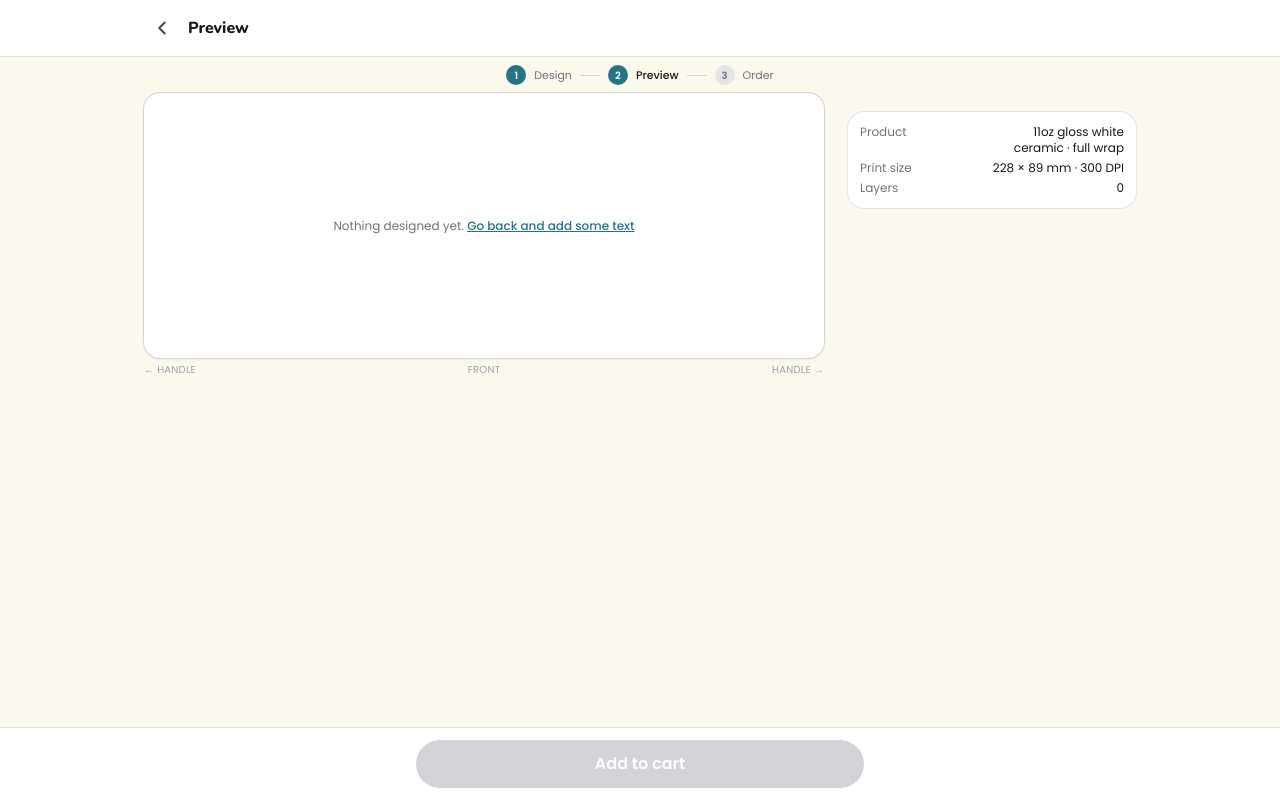
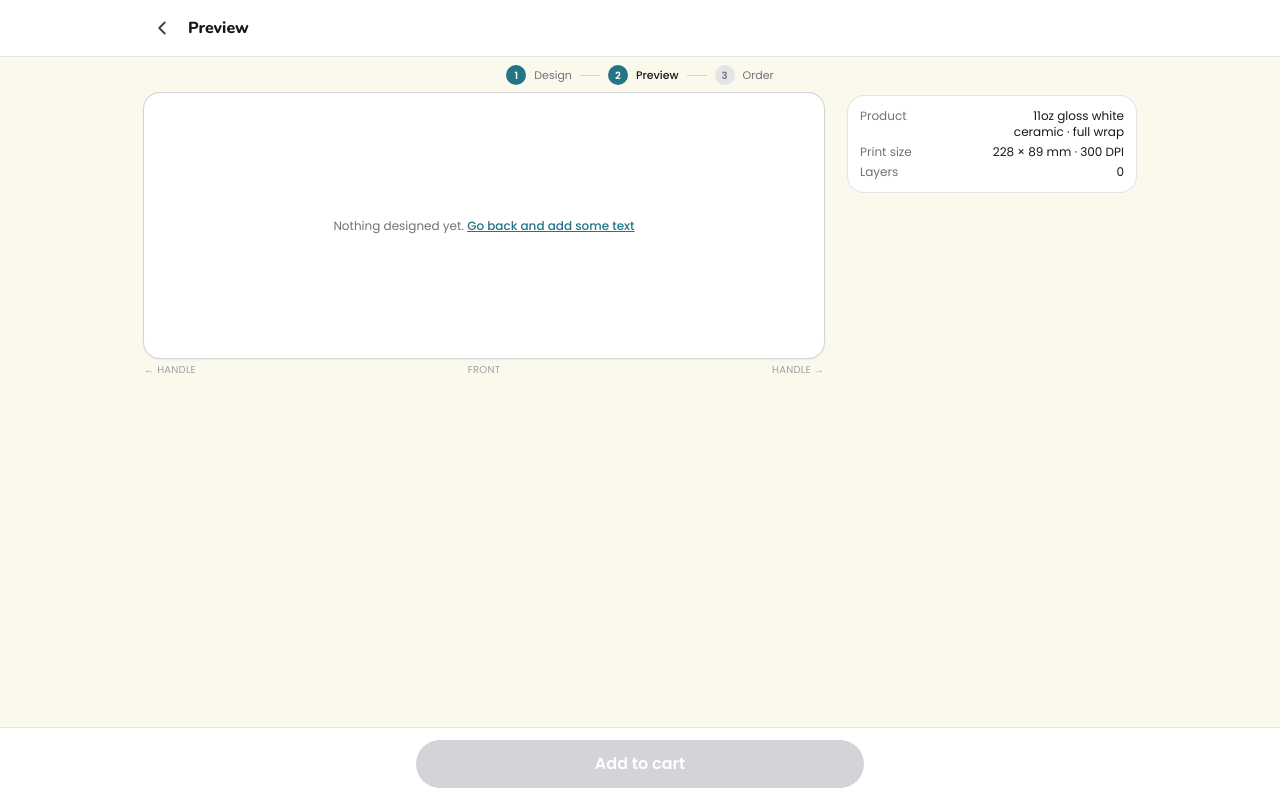
Before and after one commit to umair-latif/giftified.pk, a Next.js app: page /design/mug/preview in a window 1280 px wide. Built offline with nearby package versions, Linux system fonts and the light colour scheme.

Commit message:
fix(preview): align the details card with the gallery on desktop
Co-Authored-By: Claude Sonnet 5.5 <noreply@anthropic.com>
Claude-Session: https://claude.ai/code/session_01EQPGbmPzEfGEBgSvmDDkkP

```diff
--- a/src/features/editor/components/design-preview.tsx
+++ b/src/features/editor/components/design-preview.tsx
@@ -257,7 +257,7 @@ export function DesignPreview({
           </div>
         )}
       </div>
-      <dl className="grid grid-cols-2 gap-y-1 rounded-2xl bg-white p-3 text-xs ring-1 ring-zinc-200 lg:sticky lg:top-28">
+      <dl className="grid grid-cols-2 gap-y-1 rounded-2xl bg-white p-3 text-xs ring-1 ring-zinc-200 lg:sticky lg:top-24">
         <dt className="text-zinc-500">Product</dt>
         <dd className="text-right text-zinc-900">{product.subtitle}</dd>
         <dt className="text-zinc-500">Print size</dt>
```
